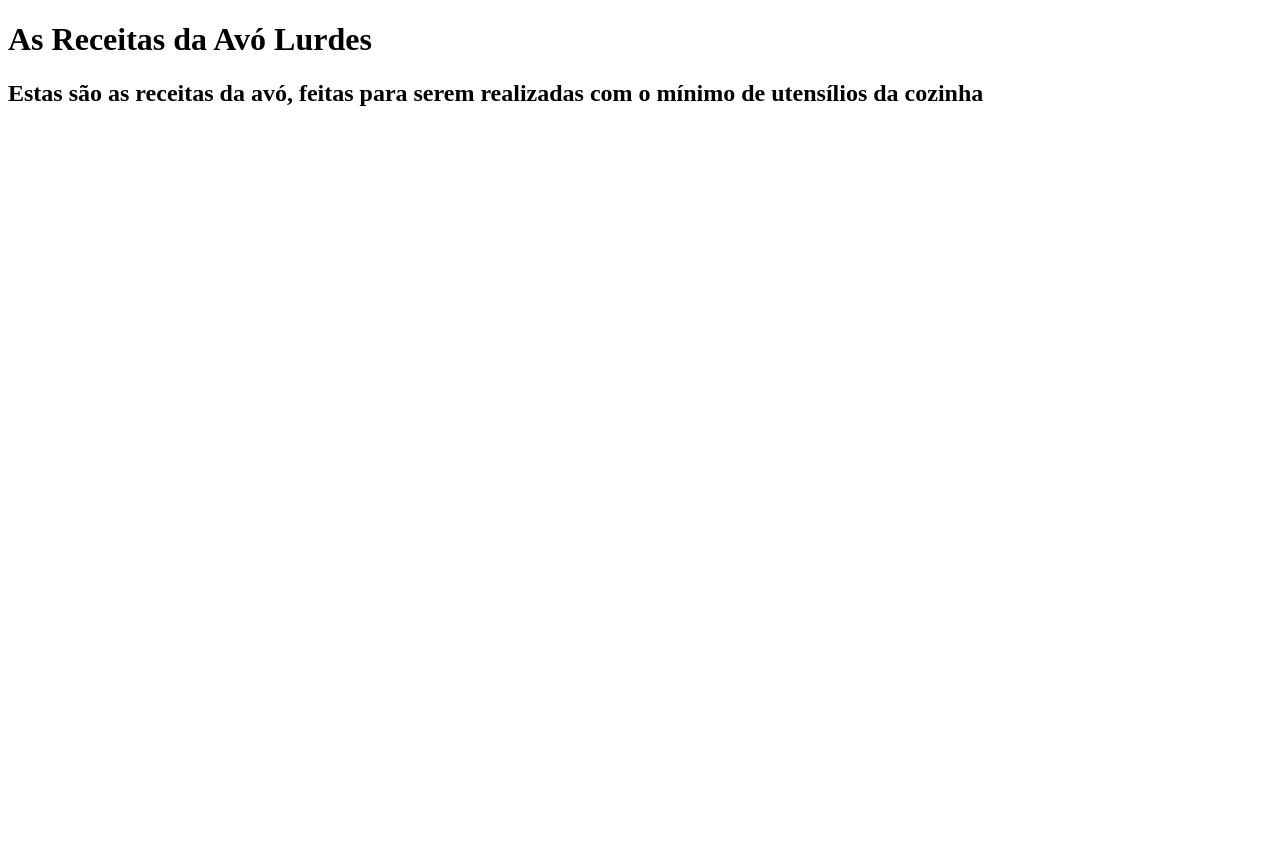
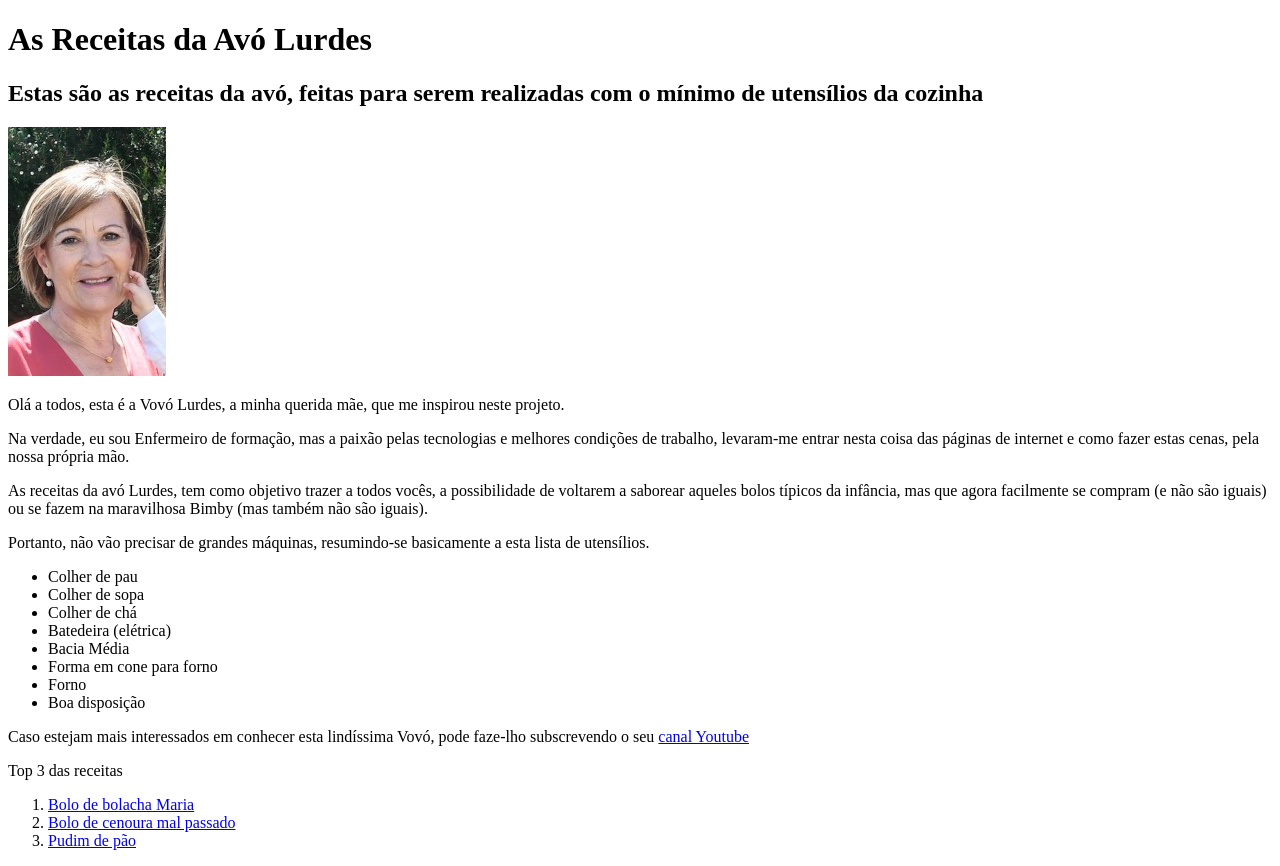
Before and after one commit to EnfIsmael/Coursera-test, a plain HTML site: page index.html in a window 1280 px wide. Before the commit the page ends 800 px from the top, so only its background shows below. Drawn offline with Linux system fonts and the light colour scheme.

Commit message:
update 1

```diff
--- a/index.html
+++ b/index.html
@@ -5,6 +5,45 @@
   <title>As Receitas da avó Lurdes</title>
 </head>
 <body>
-	<h1 id=main>As Receitas da Avó Lurdes</h1>
+<header>
+	<h1 id=maintittle>As Receitas da Avó Lurdes</h1>
 	<h2>Estas são as receitas da avó, feitas para serem realizadas com o mínimo de utensílios da cozinha</h2>
-	<p>
+	<p><img src="images/fotoavo.jpg" width="158" height="249" alt="picture with a text"></p>
+	<p>Olá a todos, esta é a Vovó Lurdes, a minha querida mãe, que me inspirou neste projeto.</p>
+	<p>Na verdade, eu sou Enfermeiro de formação, mas a paixão pelas tecnologias e melhores condições de trabalho, levaram-me entrar nesta coisa das páginas de internet e como fazer estas cenas, pela nossa própria mão.</p>
+	<P>As receitas da avó Lurdes, tem como objetivo trazer a todos vocês, a possibilidade de voltarem a saborear aqueles bolos típicos da infância, mas que agora facilmente se compram (e não são iguais) ou se fazem na maravilhosa Bimby (mas também não são iguais).</P>
+</header>
+	<p>Portanto, não vão precisar de grandes máquinas, resumindo-se basicamente a esta lista de utensílios.</p>
+	<div>
+		<ul>
+			<li>Colher de pau</li>
+			<li>Colher de sopa</li>
+			<li>Colher de chá</li>
+			<li>Batedeira (elétrica)</li>
+			<li>Bacia Média</li>
+			<li>Forma em cone para forno</li>
+			<li>Forno</li>
+			<li>Boa disposição</li>
+		</ul>
+	</div>
+	<p>Caso estejam mais interessados em conhecer esta lindíssima Vovó, pode faze-lho subscrevendo o seu <a href="https://www.youtube.com" target="-blank" Title="Youtube da vóvó">canal Youtube</a></p>
+	<aside>
+		<p>Top 3 das receitas</p>
+			<div>
+				<ol>
+					<li><a href="receita1">Bolo de bolacha Maria</a></li>
+					<li><a href="receita2">Bolo de cenoura mal passado</a></li>
+					<li><a href="receita3">Pudim de pão</a></li>
+				</ol>
+			</div>
+	</aside>
+
+
+
+
+
+
+
+
+
+		</aside>
```
Also changed, not shown: Images/fotoavo.jpg (added).
